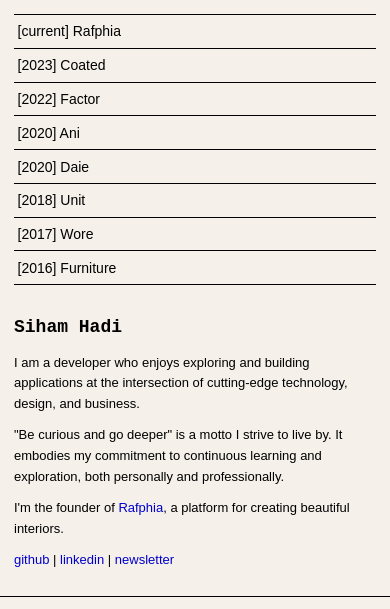
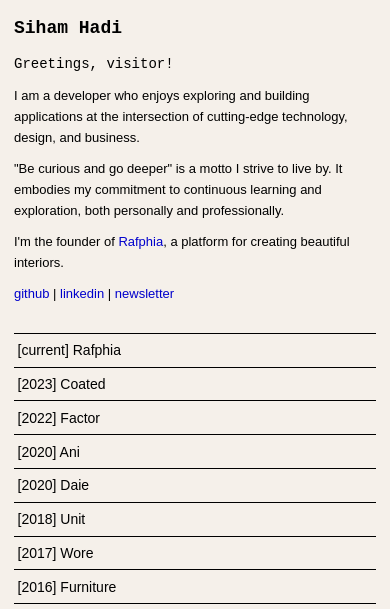
Before and after one commit to csobr/personal-website, a Next.js app: page / in a window 390 px wide. Shown: the top 609 px of the page. Built offline with nearby package versions, Linux system fonts and the light colour scheme; grey boxes are pictures that could not be loaded.

Commit message:
Change desktop layout to match mobile

```diff
--- a/app/page.js
+++ b/app/page.js
@@ -197,6 +197,48 @@ const Home = () => {
   return (
     <main className="brutalist-layout">
       <div className="left-column">
+        <div className="about-section">
+          <h1>Siham Hadi</h1>
+          <p className="greeting">Greetings, visitor!</p>
+          <p>
+            I am a developer who enjoys exploring and building applications at
+            the intersection of cutting-edge technology, design, and business.
+          </p>
+          <p>
+            "Be curious and go deeper" is a motto I strive to live by. It
+            embodies my commitment to continuous learning and exploration, both
+            personally and professionally.
+          </p>
+          <p>
+            I'm the founder of <a href="https://rafphia.com">Rafphia</a>, a
+            platform for creating beautiful interiors.
+          </p>
+          <p>
+            <a
+              href="https://github.com/csobr"
+              target="_blank"
+              rel="noopener noreferrer"
+            >
+              github
+            </a>{' '}
+            |{' '}
+            <a
+              href="https://www.linkedin.com/in/sihamhadi/"
+              target="_blank"
+              rel="noopener noreferrer"
+            >
+              linkedin
+            </a>{' '}
+            |{' '}
+            <a
+              href="https://sihamhadi.substack.com"
+              target="_blank"
+              rel="noopener noreferrer"
+            >
+              newsletter
+            </a>
+          </p>
+        </div>
         <ul className="work-list">
           <li>
             <button
@@ -240,47 +282,6 @@ const Home = () => {
             </p>
           </div>
         )}
-        <div className="about-section">
-          <h1>Siham Hadi</h1>
-          <p>
-            I am a developer who enjoys exploring and building applications at
-            the intersection of cutting-edge technology, design, and business.
-          </p>
-          <p>
-            "Be curious and go deeper" is a motto I strive to live by. It
-            embodies my commitment to continuous learning and exploration, both
-            personally and professionally.
-          </p>
-          <p>
-            I'm the founder of <a href="https://rafphia.com">Rafphia</a>, a
-            platform for creating beautiful interiors.
-          </p>
-          <p>
-            <a
-              href="https://github.com/csobr"
-              target="_blank"
-              rel="noopener noreferrer"
-            >
-              github
-            </a>{' '}
-            |{' '}
-            <a
-              href="https://www.linkedin.com/in/sihamhadi/"
-              target="_blank"
-              rel="noopener noreferrer"
-            >
-              linkedin
-            </a>{' '}
-            |{' '}
-            <a
-              href="https://sihamhadi.substack.com"
-              target="_blank"
-              rel="noopener noreferrer"
-            >
-              newsletter
-            </a>
-          </p>
-        </div>
       </div>
 
       <div className="right-column" ref={rightColumnRef}>
@@ -336,7 +337,7 @@ const Home = () => {
                           src={img}
                           alt={`${selectedWork.title} ${index + 1}`}
                           fill
-                          sizes="(max-width: 600px) 100vw, (max-width: 900px) 50vw, 33vw"
+                          sizes="(max-width: 700px) 50vw, 350px"
                           priority={index === 0}
                           placeholder="blur"
                           blurDataURL={blurDataURL(600, 400)}
@@ -360,7 +361,7 @@ const Home = () => {
                           src={img}
                           alt={`${selectedWork.title} ${index + 1}`}
                           fill
-                          sizes="(max-width: 600px) 100vw, (max-width: 900px) 50vw, 33vw"
+                          sizes="(max-width: 700px) 50vw, 350px"
                           priority={index === 0}
                           placeholder="blur"
                           blurDataURL={blurDataURL(600, 400)}
@@ -378,7 +379,7 @@ const Home = () => {
                           src={work.thumbnail}
                           alt={work.title}
                           fill
-                          sizes="(max-width: 600px) 100vw, (max-width: 900px) 50vw, 33vw"
+                          sizes="(max-width: 700px) 50vw, 350px"
                           priority={index < 3}
                           placeholder="blur"
                           blurDataURL={blurDataURL(300, 300)}
--- a/index.css
+++ b/index.css
@@ -41,14 +41,14 @@ a:hover {
 /* Layout */
 .brutalist-layout {
   display: grid;
-  grid-template-columns: 350px 1fr;
+  grid-template-columns: 1fr;
   min-height: 100vh;
-  max-width: 1400px;
+  max-width: 700px;
   margin: 0 auto;
 }
 
 .left-column {
-  border-right: 1px solid var(--primary);
+  border-bottom: 1px solid var(--primary);
   padding: 1rem;
 }
 
@@ -113,9 +113,16 @@ a:hover {
   margin-top: 0.5rem;
 }
 
+/* Greeting */
+.greeting {
+  font-family: 'Courier New', Courier, monospace;
+  font-size: 14px;
+  margin-bottom: 0.75rem;
+}
+
 /* About */
 .about-section {
-  margin-top: 2rem;
+  margin-bottom: 2rem;
   font-size: 13px;
   line-height: 1.6;
 }
@@ -190,7 +197,7 @@ a:hover {
 .image-grid-item {
   position: relative;
   cursor: pointer;
-  flex: 1 1 calc(33.333% - 0.5rem);
+  flex: 1 1 calc(50% - 0.5rem);
   background-color: #e5e0da;
 }
 
@@ -209,28 +216,6 @@ a:hover {
 .image-grid-item.detail {
   aspect-ratio: 3 / 2;
   overflow: hidden;
-}
-
-/* Responsive */
-@media (max-width: 900px) {
-  .brutalist-layout {
-    grid-template-columns: 280px 1fr;
-  }
-
-  .image-grid-item {
-    flex: 1 1 calc(50% - 0.5rem);
-  }
-}
-
-@media (max-width: 600px) {
-  .brutalist-layout {
-    grid-template-columns: 1fr;
-  }
-
-  .left-column {
-    border-right: none;
-    border-bottom: 1px solid var(--primary);
-  }
 }
 
 .lightbox {
```
